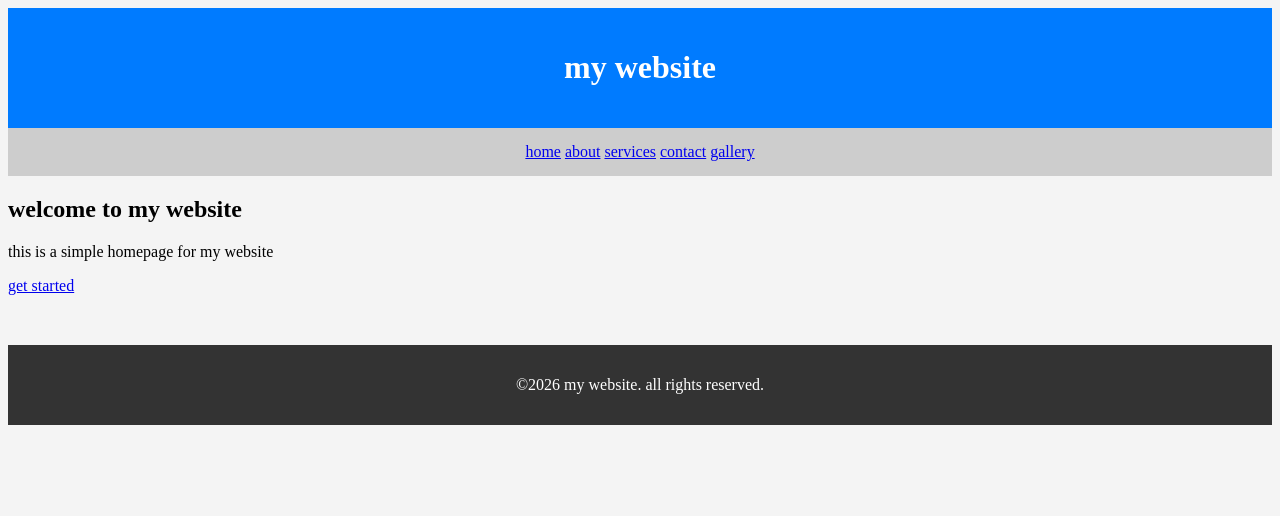
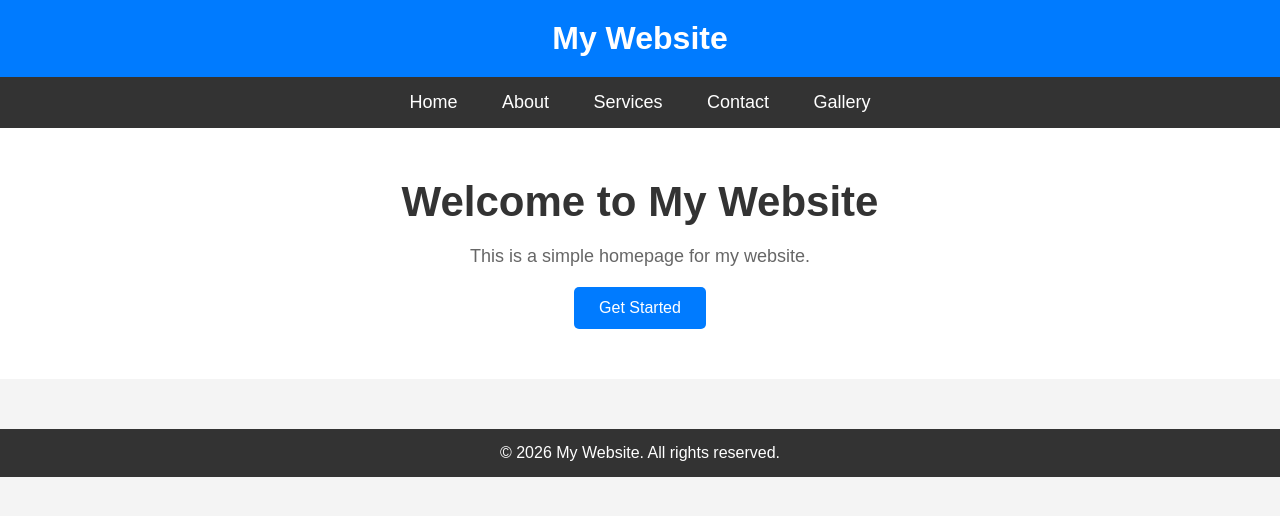
Before and after one commit to AkshtaSakshi/Devops, a plain HTML site: page index.html in a window 1280 px wide. Drawn offline with Linux system fonts and the light colour scheme.

Commit message:
index page

```diff
--- a/index.html
+++ b/index.html
@@ -1,87 +1,102 @@
+<!DOCTYPE html>
 <html lang="en">
 <head>
     <meta charset="UTF-8">
-        <meta name="viewport" content="width=device,initial-scale=1.0">
-        <title>home page </title>
+    <meta name="viewport" content="width=device-width, initial-scale=1.0">
+    <title>Home Page</title>
     <style>
-        { margin:0;
-            padding:0;
-            box-sizing:border-box;
-            font-family:Arial,sans-serif;
+        * {
+            margin: 0;
+            padding: 0;
+            box-sizing: border-box;
+            font-family: Arial, sans-serif;
         }
 
+        body {
+            background-color: #f4f4f4;
+        }
 
+        header {
+            background: #007bff;
+            color: white;
+            padding: 20px;
+            text-align: center;
+        }
 
-    body{background-color:#f4f4f4;
+        nav {
+            background: #333;
+            padding: 15px;
+            text-align: center;
         }
-    header{background:#007bff;
-             color:white;
-             padding:20px;
-             text-align:center;
+
+        nav a {
+            color: white;
+            text-decoration: none;
+            margin: 0 20px;
+            font-size: 18px;
         }
-    nav{background:#3333;
-           padding:15px;
-            text-align:center;
+
+        nav a:hover {
+            color: yellow;
         }
-    nav a-{color:white;
-              text-decoration:none;
-               margin:0 20px;
-                font-size:18px;
+
+        .hero {
+            padding: 50px;
+            text-align: center;
+            background: white;
         }
-            nav
 
-            nav a :hover{color:yellow;
+        .hero h1 {
+            font-size: 42px;
+            color: #333;
         }
-            hero{padding:50px;
-                text-align:center;
-                background:white;
 
+        .hero p {
+            margin: 20px 0;
+            font-size: 18px;
+            color: #666;
         }
-            hero h1{font-size:42px;
-                color:#333;
-            }background:white;
+
+        .btn {
+            display: inline-block;
+            padding: 12px 25px;
+            background: #007bff;
+            color: white;
+            text-decoration: none;
+            border-radius: 5px;
         }
-            hero p{margin:20px 0;
-                font-size:18px;
-                color:#666;
+
+        .btn:hover {
+            background: #0056b3;
         }
-            btn{display:inline-block;
-                padding:12px 25px;
-                background:007BFF;
-                color:white;
-                text-decoration:nome;
-                border-radius:5px;
-            }
-            btn:hover{background:#0056b3;
-            }
-            footer{background:#333;
-                color:white;
-                text-align:center;
-                padding:15px;
-                margin-top:50px;
+
+        footer {
+            background: #333;
+            color: white;
+            text-align: center;
+            padding: 15px;
+            margin-top: 50px;
         }
     </style>
 </head>
 <body>
     <header>
-                    <h1>my website  </h1>
+        <h1>My Website</h1>
     </header>
     <nav>
-                        <a href="#">home</a>
-                        <a href="#">about</a>
-                        <a href="#">services</a>
-                        <a href="#">contact</a>
-                        <a href="#">gallery</a>
+        <a href="#">Home</a>
+        <a href="#">About</a>
+        <a href="#">Services</a>
+        <a href="#">Contact</a>
+        <a href="#">Gallery</a>
     </nav>
     <section class="hero">
-                            <h1>welcome to my website</h1>
-                            <p>this is a simple homepage for my website</p>
-                            <a href="#"class="btn">get started</a>
-
+        <h1>Welcome to My Website</h1>
+        <p>This is a simple homepage for my website.</p>
+        <a href="#" class="btn">Get Started</a>
     </section>
     <footer>
-                            <p>&copy;2026 my website. all rights reserved.</p>
-
+        <p>&copy; 2026 My Website. All rights reserved.</p>
     </footer>
 </body>
 </html>
```
Lines whose indentation alone changed are shown as unchanged.
